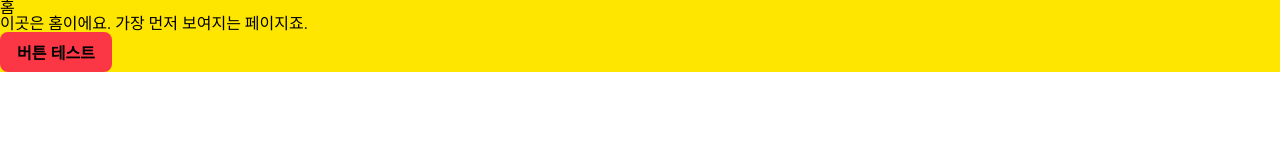
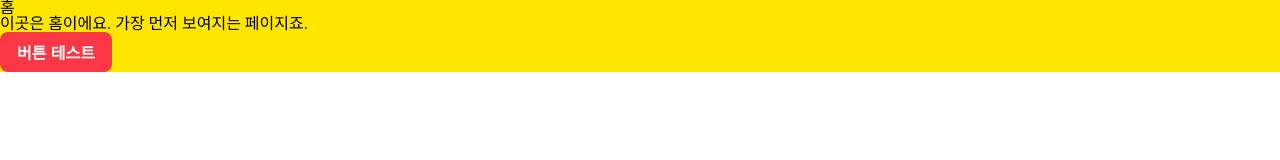
Before and after one commit to f-lab-edu/challengers, a React (Create React App) app: page / in a window 1280 px wide. Shown: the top 160 px of the page. Built offline with nearby package versions, Linux system fonts and the light colour scheme; no server answers.

Commit message:
feat: 버튼 컴포넌트 폰트 색깔 props 추가

```diff
--- a/src/components/common/Button.tsx
+++ b/src/components/common/Button.tsx
@@ -7,27 +7,35 @@ const StyledButton = styled.button<StyledButton>`
   width: ${(props) => props.width};
   font-size: ${theme.fontSizes.base};
   font-weight: ${theme.fontWeights.extraBold};
-  background-color: ${(props) => props.color};
-  border-radius: 8px;
+  background-color: ${(props) => props.backgroundColor};
+  color: ${(props) => props.color};
+  border-radius: 0.5rem;
   border: none;
   cursor: pointer;
 `;
 
 interface StyledButton {
   width: string;
+  backgroundColor: string;
   color: string;
 }
 
 interface Button {
   width: string;
   title: string;
+  backgroundColor: string;
   color: string;
   onClick: () => void;
 }
 
-function Button({ width, title, color, onClick }: Button) {
+function Button({ width, title, backgroundColor, color, onClick }: Button) {
   return (
-    <StyledButton width={width} color={color} onClick={onClick}>
+    <StyledButton
+      width={width}
+      backgroundColor={backgroundColor}
+      color={color}
+      onClick={onClick}
+    >
       {title}
     </StyledButton>
   );
--- a/src/pages/home/Home.tsx
+++ b/src/pages/home/Home.tsx
@@ -15,7 +15,8 @@ const Home = () => {
       <Button
         width={'7rem'}
         title="버튼 테스트"
-        color={theme.colors.red}
+        color={theme.colors.white}
+        backgroundColor={theme.colors.red}
         onClick={() => {
           console.log(1);
         }}
```
